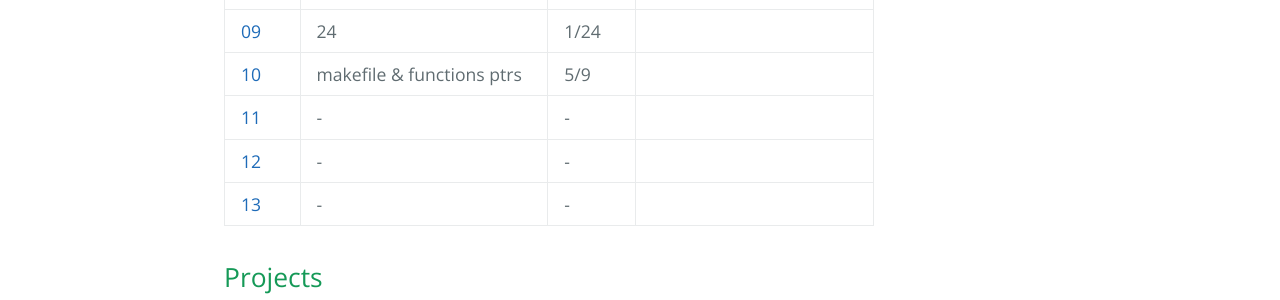
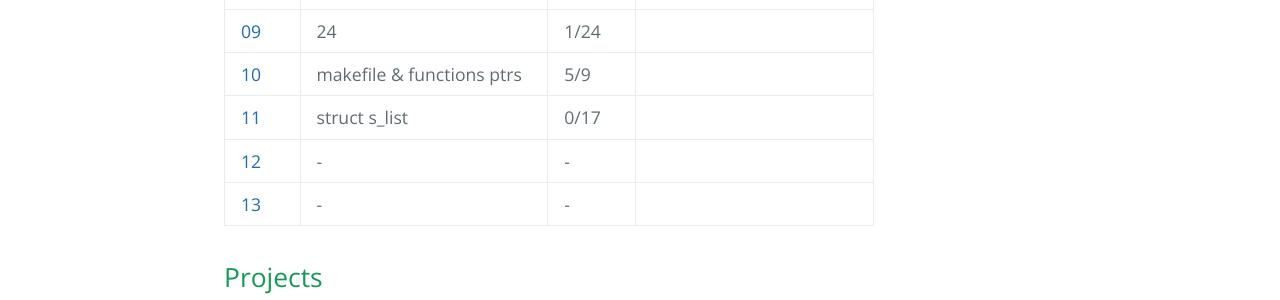
Before and after one commit to Obsaa/42-piscine-c-1, a Jekyll site: the page built from index.md, in a window 1280 px wide. Shown: the part 849-1149 px from the top of the page. Built offline with Jekyll 4.4.1, drawn with Linux system fonts in a browser that asks for light colours.

Commit message:
Update index.md

```diff
--- a/index.md
+++ b/index.md
@@ -17,7 +17,7 @@ layout: base
 | [08](pdfs/j08.pdf) | preprocessor & structures | 3/5 | |
 | [09](pdfs/j09/ex00.pdf) | 24 | 1/24 | |
 | [10](pdfs/j10.pdf) | makefile & functions ptrs | 5/9 | |
-| [11](pdfs/j11.pdf) | - | - | |
+| [11](pdfs/j11.pdf) | struct s_list | 0/17 | |
 | [12](pdfs/j12.pdf) | - | - | |
 | [13](pdfs/j13.pdf) | - | - | |
 
```
